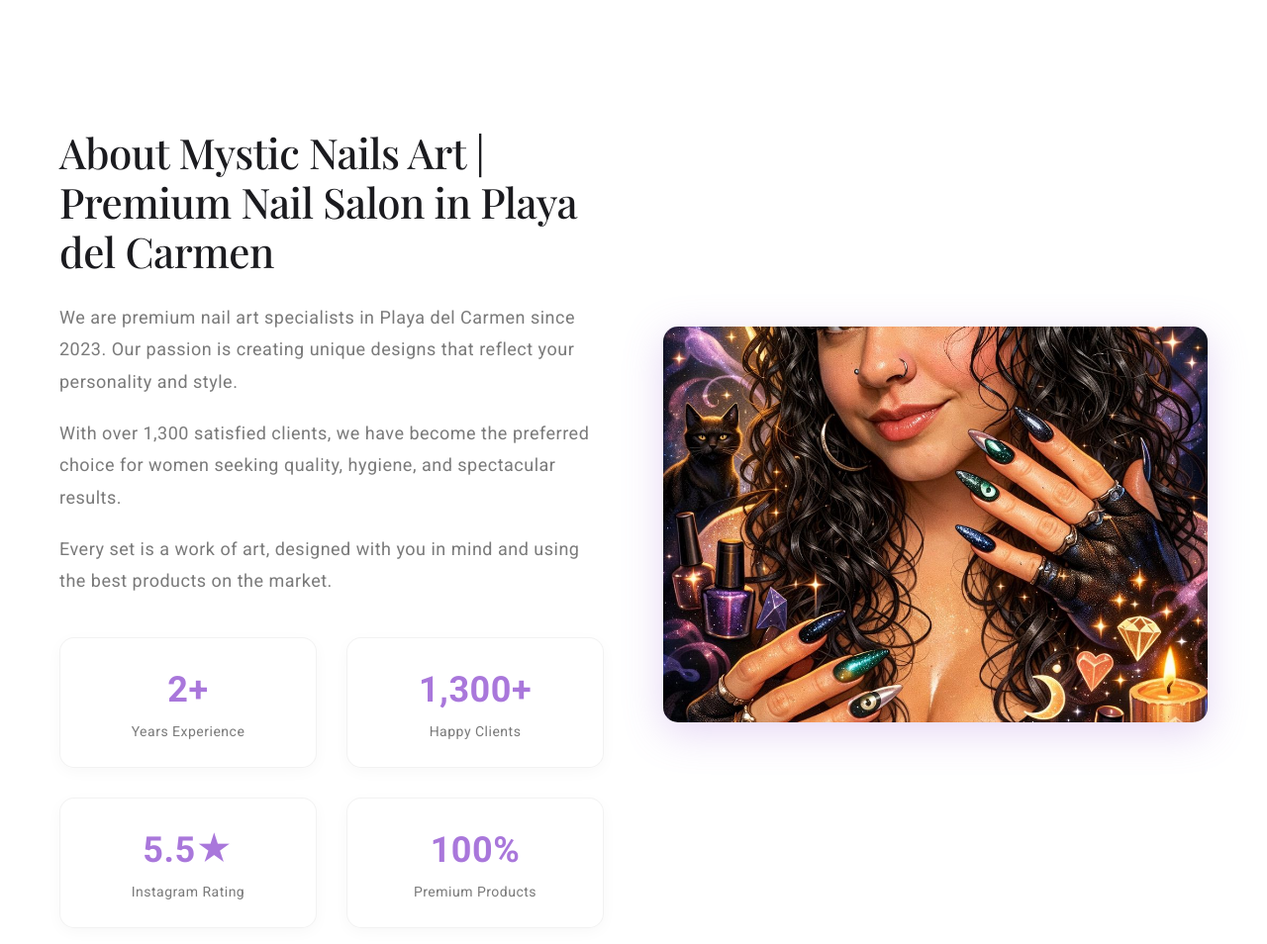
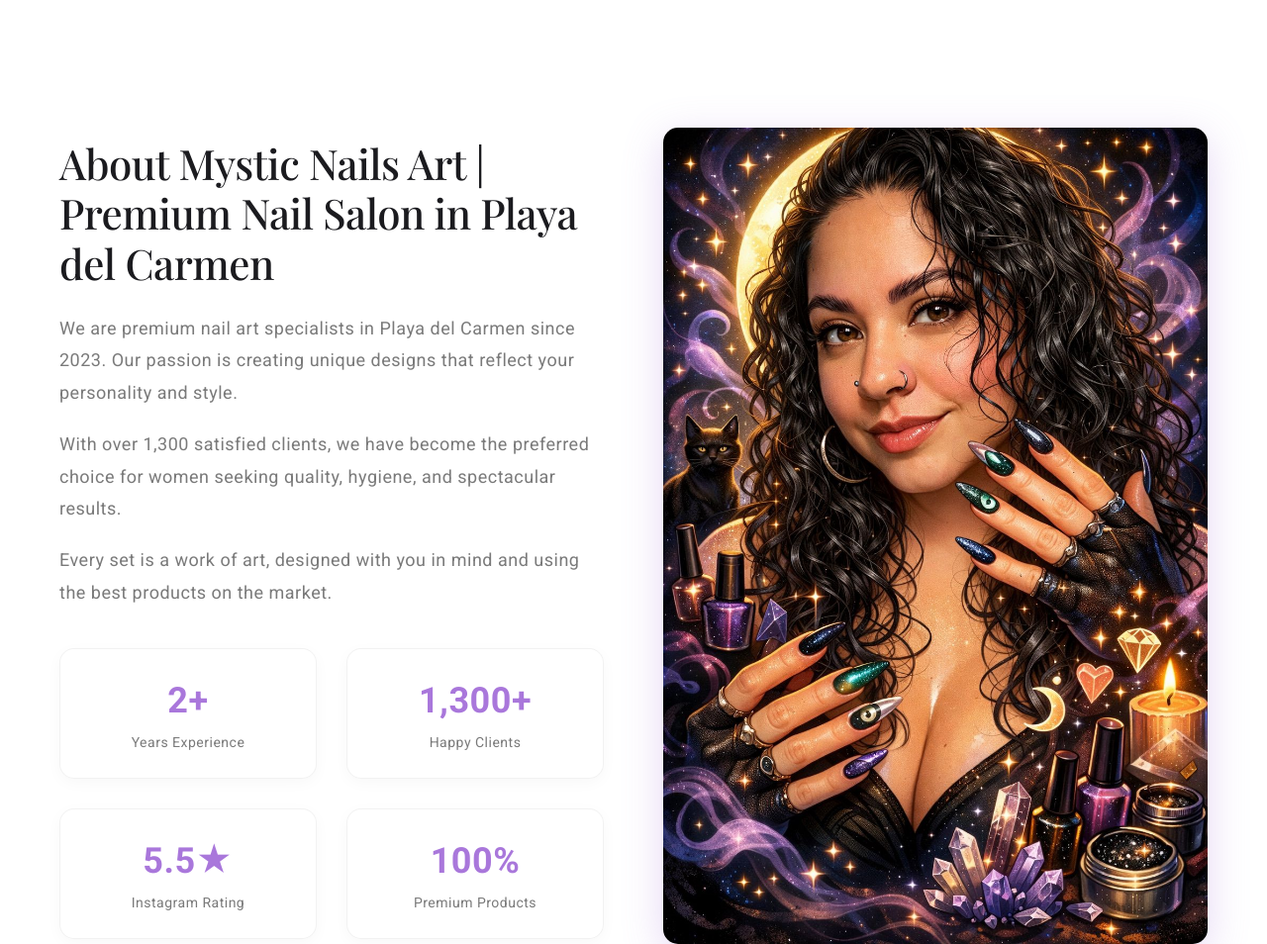
Before and after one commit to jgchavezpanduro-design/mystic-nails-booking-system, a website: page index.html in a window 1280 px wide. Shown: the part 3280-4234 px from the top of the page at 99% size. Drawn offline with nearby package versions, Linux system fonts and the light colour scheme; files whose address does not match are found by name; a web font is replaced by a local one.

Commit message:
fix: Adjust About section image to show complete and centered
Changes:
- Changed height from fixed 400px to auto (maintains aspect ratio)
- Changed object-fit from cover to contain (shows full image, not cropped)
- Image now displays complete and centered without cutting off

User feedback: Image was cut off and needed to be centered

```diff
--- a/index.html
+++ b/index.html
@@ -2003,7 +2003,7 @@
                 </div>
 
                 <div class="about-image">
-                    <img src="assets/imagenes/watermarked/caro mystic.jpeg" alt="Carolina - Mystic Nails Art Founder" style="width: 100%; height: 400px; object-fit: cover; border-radius: 15px; box-shadow: 0 10px 40px rgba(169, 119, 219, 0.3);">
+                    <img src="assets/imagenes/watermarked/caro mystic.jpeg" alt="Carolina - Mystic Nails Art Founder" style="width: 100%; height: auto; object-fit: contain; border-radius: 15px; box-shadow: 0 10px 40px rgba(169, 119, 219, 0.3);">
                 </div>
             </div>
         </div>
```
